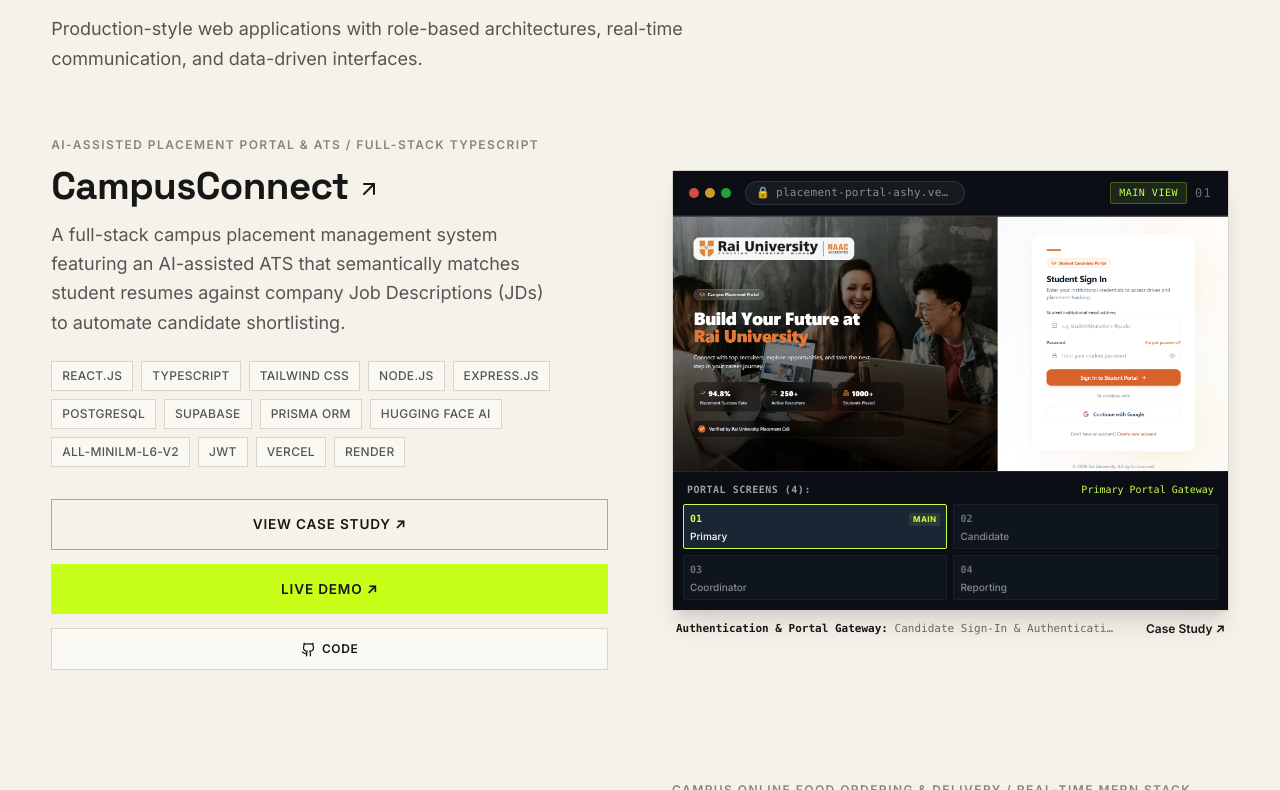
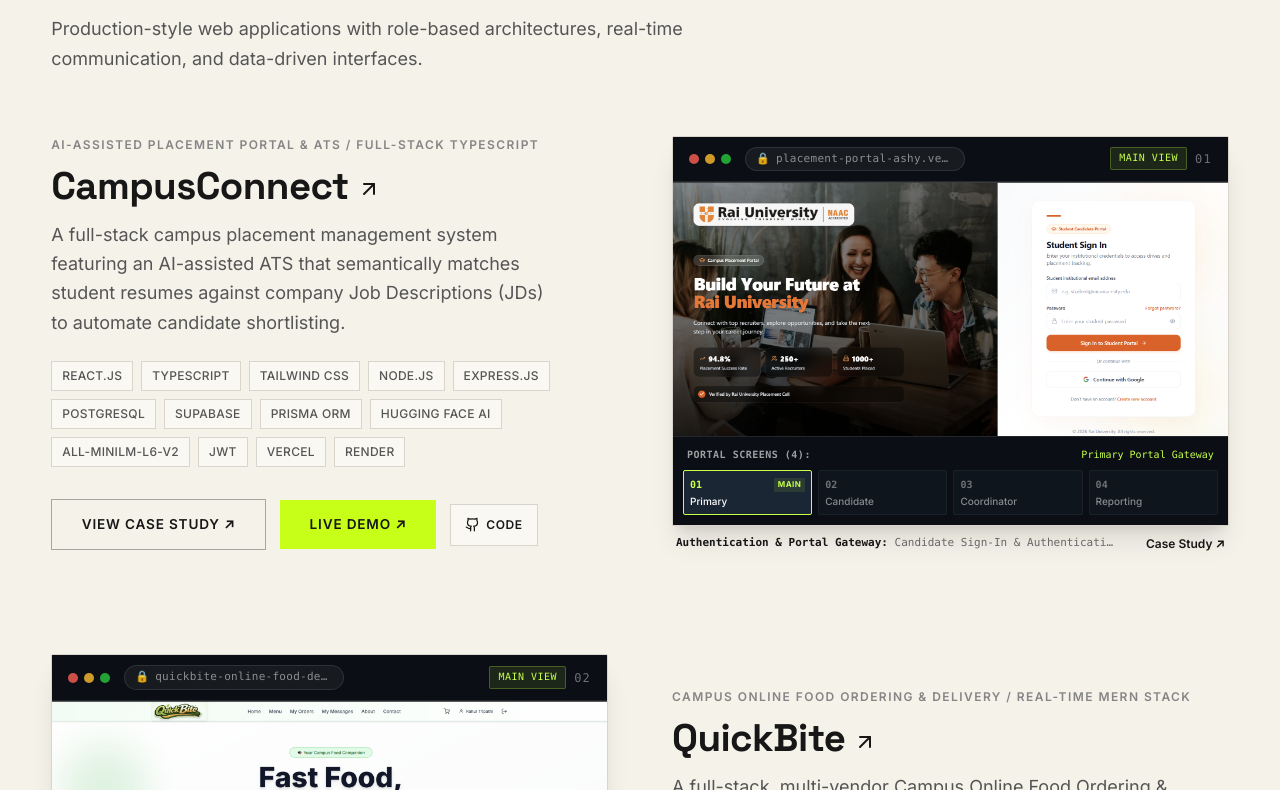
Before and after one commit to komalpawar79/My_Portfolio, a React (Vite) app: page / in a window 1280 px wide. Shown: the part 1710-2500 px from the top of the page. Built offline with nearby package versions, Linux system fonts and the light colour scheme.

Commit message:
revert: restore original dark browser project cards from 49c97bb

```diff
--- a/src/components/ProjectGallery.jsx
+++ b/src/components/ProjectGallery.jsx
@@ -27,7 +27,7 @@
           />
         </Reveal>
 
-        <div className="flex flex-col gap-12 sm:gap-16 md:gap-24">
+        <div className="flex flex-col gap-16 md:gap-24">
           {projects.map((project, idx) => (
             <Reveal key={project.id}>
               <LargeProjectRow project={project} imageLeft={idx % 2 !== 0} />
@@ -115,7 +115,7 @@
                 {currentScreen.subtitle}
               </span>
             </div>
-            <div className={`grid gap-1.5 ${project.screenshots.length > 4 ? 'grid-cols-2 xs:grid-cols-3 sm:grid-cols-6' : 'grid-cols-2 xs:grid-cols-4'}`}>
+            <div className={`grid gap-1.5 ${project.screenshots.length > 4 ? 'grid-cols-3 sm:grid-cols-6' : 'grid-cols-4'}`}>
               {project.screenshots.map((screen, idx) => {
                 const isActive = idx === activeScreenIndex
                 const shortLabel =
@@ -220,10 +220,10 @@
         ))}
       </div>
 
-      <div className="flex flex-col xs:flex-row flex-wrap items-stretch xs:items-center gap-2.5 sm:gap-3.5">
+      <div className="flex flex-wrap items-center gap-3.5">
         <Link
           to={`/work/${project.slug}`}
-          className="btn-outline-dark text-center justify-center"
+          className="btn-outline-dark"
           aria-label={`View ${project.title} full case study`}
         >
           VIEW CASE STUDY ↗
@@ -233,7 +233,7 @@
             href={project.liveUrl}
             target="_blank"
             rel="noopener noreferrer"
-            className="btn-primary text-center justify-center"
+            className="btn-primary"
             aria-label={`Open live demo of ${project.title}`}
           >
             LIVE DEMO ↗
@@ -244,12 +244,12 @@
             href={project.githubUrl}
             target="_blank"
             rel="noopener noreferrer"
-            className="inline-flex items-center justify-center gap-1.5 text-xs font-semibold uppercase tracking-wider text-[#171717] border border-[#D9D5CC] bg-white/40 px-3.5 py-3 hover:bg-[#171717] hover:text-[#F5F2EA] transition-all duration-200"
+            className="inline-flex items-center gap-1.5 text-xs font-semibold uppercase tracking-wider text-[#171717] border border-[#D9D5CC] bg-white/40 px-3.5 py-3 hover:bg-[#171717] hover:text-[#F5F2EA] transition-all duration-200"
             aria-label={`View source code of ${project.title} on GitHub`}
             title="GitHub Repository"
           >
             <Github size={15} />
-            <span>CODE</span>
+            <span className="hidden sm:inline">CODE</span>
           </a>
         )}
       </div>
@@ -257,13 +257,18 @@
   )
 
   return (
-    <article className="grid md:grid-cols-2 gap-8 md:gap-12 lg:gap-16 items-center">
-      <div className={imageLeft ? 'order-1 md:order-1' : 'order-1 md:order-2'}>
-        {imageContent}
-      </div>
-      <div className={imageLeft ? 'order-2 md:order-2' : 'order-2 md:order-1'}>
-        {textContent}
-      </div>
+    <article className="grid md:grid-cols-2 gap-10 md:gap-12 lg:gap-16 items-center">
+      {imageLeft ? (
+        <>
+          {imageContent}
+          {textContent}
+        </>
+      ) : (
+        <>
+          {textContent}
+          {imageContent}
+        </>
+      )}
     </article>
   )
 }
```
